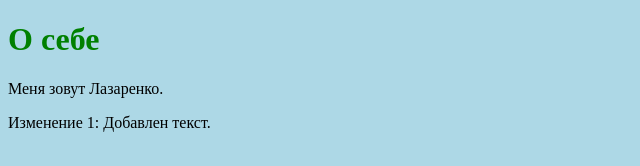
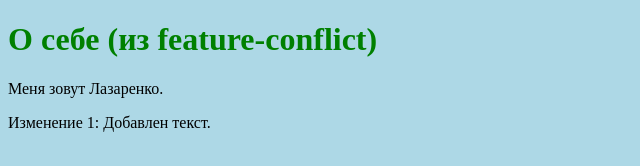
Before and after one commit to vamiiii/git, a plain HTML site: page index.html in a window 1280 px wide. Shown: the whole page, without its empty margins (0-640 px from the left). Drawn offline with Linux system fonts and the light colour scheme.

Commit message:
Изменение в feature-conflict

```diff
--- a/index.html
+++ b/index.html
@@ -2,7 +2,7 @@
 <link rel="stylesheet" href="style.css">
 <html lang="ru">
 <body>
-  <h1>О себе</h1>
+  <h1>О себе (из feature-conflict)</h1>
   <p>Меня зовут Лазаренко.</p>
   <p>Изменение 1: Добавлен текст.</p>
 </body>
```
